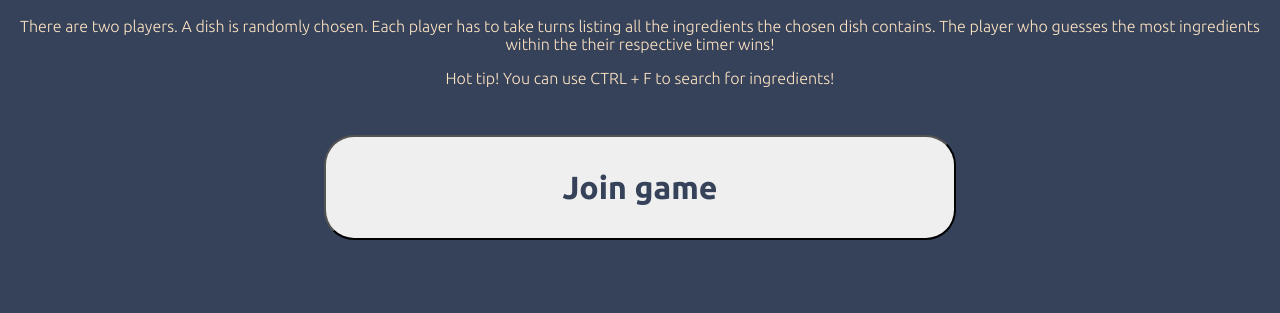
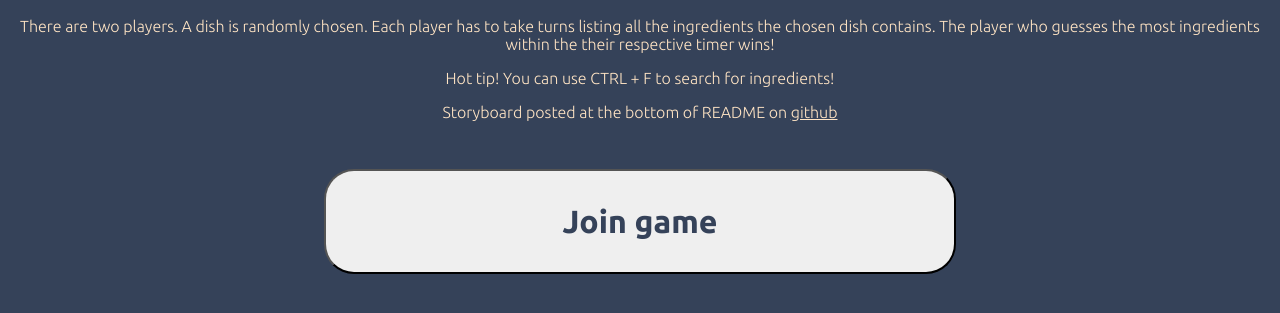
Before and after one commit to antontp/Recipe-feud, a website: page index.html in a window 1280 px wide. Shown: the part 111-424 px from the top of the page. Drawn offline with nearby package versions, Linux system fonts and the light colour scheme.

Commit message:
linked readme on mainpage

```diff
--- a/index.html
+++ b/index.html
@@ -24,6 +24,7 @@
                     The player who guesses the most ingredients within the their respective timer wins!
                 </p>
                 <p>Hot tip! You can use CTRL + F to search for ingredients!</p>
+                <p>Storyboard posted at the bottom of README on <a href="https://github.com/AntonTinPhan-nm2207/AntonTinPhan-nm2207.github.io">github</a></p>
             </div>
             <!-- <button class="gameMode" id="host" disabled>Host game</button> -->
             <button class="gameMode" id="join" onClick="startClient()">Join game</button>
```
